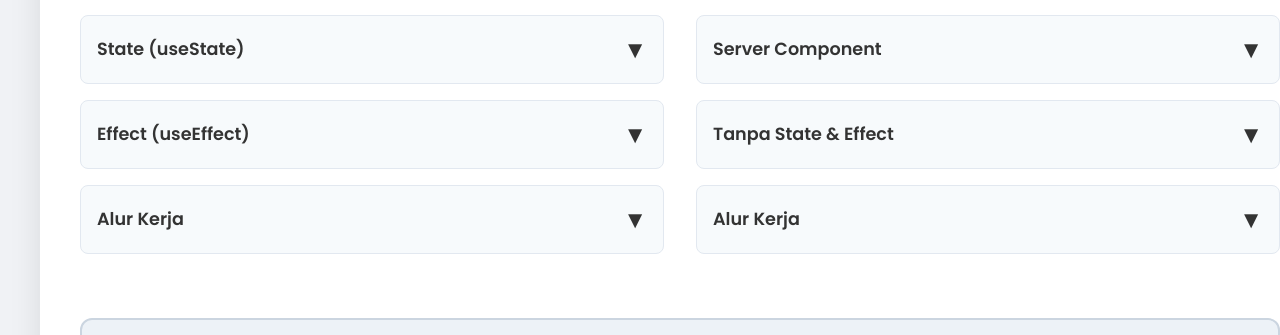
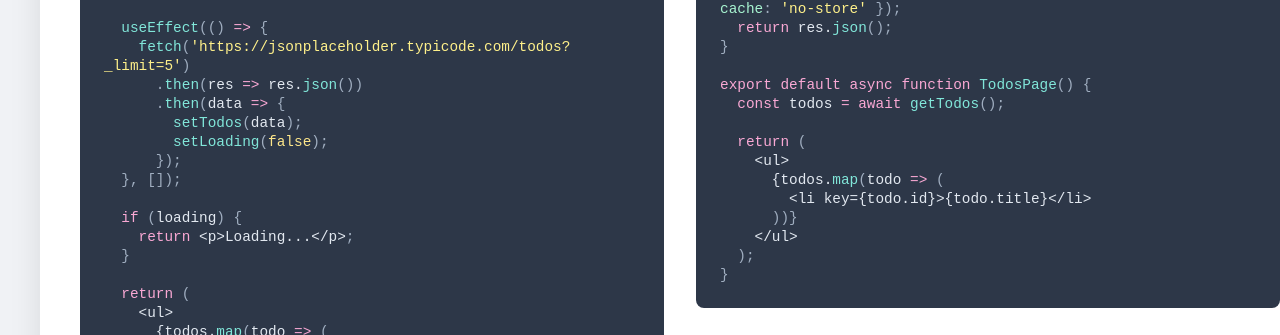
Before and after one commit to rickyprayasa/Web-experimental, a plain HTML site: page Index.html in a window 1280 px wide. Shown: the part 581-916 px from the top of the page. Drawn offline with Linux system fonts and the light colour scheme.

Commit message:
Update Index.html

```diff
--- a/Index.html
+++ b/Index.html
@@ -68,17 +68,21 @@
             overflow-x: auto;
             font-family: 'Fira Code', monospace;
             font-size: 0.9rem;
+            white-space: pre-wrap;
+            word-wrap: break-word;
         }
 
-        .token.comment { color: #a0aec0; }
-        .token.keyword { color: #f9a8d4; }
-        .token.function { color: #81e6d9; }
-        .token.punctuation { color: #a0aec0; }
-        .token.tag { color: #f9a8d4; }
-        .token.attr-name { color: #a7f3d0; }
-        .token.attr-value { color: #fef08a; }
-        .token.operator { color: #f9a8d4; }
-        .token.constant { color: #fde68a; }
+        .token-comment { color: #a0aec0; }
+        .token-keyword { color: #f9a8d4; }
+        .token-function { color: #81e6d9; }
+        .token-punctuation { color: #a0aec0; }
+        .token-tag { color: #f9a8d4; }
+        .token-attr-name { color: #a7f3d0; }
+        .token-attr-value { color: #fef08a; }
+        .token-operator { color: #f9a8d4; }
+        .token-constant { color: #fde68a; }
+        .token-plain-text { color: #e2e8f0; }
+
 
         .feature-card {
             background: #f7fafc;
@@ -159,7 +163,34 @@
             <p>Kode ini berjalan sepenuhnya di browser pengguna (client-side).</p>
 
             <h3>Contoh Kode</h3>
-            <pre><code class="language-jsx"></code></pre>
+            <pre><code><span class="token-keyword">import</span> <span class="token-plain-text">React, { useState, useEffect }</span> <span class="token-keyword">from</span> <span class="token-attr-value">'react'</span><span class="token-punctuation">;</span>
+
+<span class="token-keyword">function</span> <span class="token-function">TodoList</span><span class="token-punctuation">() {</span>
+  <span class="token-keyword">const</span> <span class="token-plain-text">[todos, setTodos]</span> <span class="token-operator">=</span> <span class="token-function">useState</span><span class="token-punctuation">([]);</span>
+  <span class="token-keyword">const</span> <span class="token-plain-text">[loading, setLoading]</span> <span class="token-operator">=</span> <span class="token-function">useState</span><span class="token-punctuation">(</span><span class="token-constant">true</span><span class="token-punctuation">);</span>
+
+  <span class="token-function">useEffect</span><span class="token-punctuation">(()</span> <span class="token-operator">=></span> <span class="token-punctuation">{</span>
+    <span class="token-function">fetch</span><span class="token-punctuation">(</span><span class="token-attr-value">'https://jsonplaceholder.typicode.com/todos?_limit=5'</span><span class="token-punctuation">)</span>
+      <span class="token-punctuation">.</span><span class="token-function">then</span><span class="token-punctuation">(</span><span class="token-plain-text">res</span> <span class="token-operator">=></span> <span class="token-plain-text">res.</span><span class="token-function">json</span><span class="token-punctuation">())</span>
+      <span class="token-punctuation">.</span><span class="token-function">then</span><span class="token-punctuation">(</span><span class="token-plain-text">data</span> <span class="token-operator">=></span> <span class="token-punctuation">{</span>
+        <span class="token-function">setTodos</span><span class="token-punctuation">(</span><span class="token-plain-text">data</span><span class="token-punctuation">);</span>
+        <span class="token-function">setLoading</span><span class="token-punctuation">(</span><span class="token-constant">false</span><span class="token-punctuation">);</span>
+      <span class="token-punctuation">});</span>
+  <span class="token-punctuation">}, []);</span>
+
+  <span class="token-keyword">if</span> <span class="token-punctuation">(</span><span class="token-plain-text">loading</span><span class="token-punctuation">) {</span>
+    <span class="token-keyword">return</span> <span class="token-plain-text">&lt;p&gt;Loading...&lt;/p&gt;</span><span class="token-punctuation">;</span>
+  <span class="token-punctuation">}</span>
+
+  <span class="token-keyword">return</span> <span class="token-punctuation">(</span>
+    <span class="token-plain-text">&lt;ul&gt;</span>
+      <span class="token-plain-text">{todos.</span><span class="token-function">map</span><span class="token-punctuation">(</span><span class="token-plain-text">todo</span> <span class="token-operator">=></span> <span class="token-punctuation">(</span>
+        <span class="token-plain-text">&lt;li key={todo.id}&gt;{todo.title}&lt;/li&gt;</span>
+      <span class="token-punctuation">))}</span>
+    <span class="token-plain-text">&lt;/ul&gt;</span>
+  <span class="token-punctuation">);</span>
+<span class="token-punctuation">}</span>
+</code></pre>
 
             <h3>Bedah Kode</h3>
             <div class="feature-card" onclick="toggleCard(this)">
@@ -202,7 +233,25 @@
             <p>Kode ini (secara default) berjalan di server, bukan di browser.</p>
 
             <h3>Contoh Kode</h3>
-            <pre><code class="language-jsx"></code></pre>
+            <pre><code><span class="token-comment">// app/todos/page.js (di Next.js App Router)</span>
+
+<span class="token-keyword">async</span> <span class="token-keyword">function</span> <span class="token-function">getTodos</span><span class="token-punctuation">() {</span>
+  <span class="token-keyword">const</span> <span class="token-plain-text">res</span> <span class="token-operator">=</span> <span class="token-keyword">await</span> <span class="token-function">fetch</span><span class="token-punctuation">(</span><span class="token-attr-value">'https://jsonplaceholder.typicode.com/todos?_limit=5'</span><span class="token-punctuation">, {</span> <span class="token-attr-name">cache</span><span class="token-punctuation">:</span> <span class="token-attr-value">'no-store'</span> <span class="token-punctuation">});</span>
+  <span class="token-keyword">return</span> <span class="token-plain-text">res.</span><span class="token-function">json</span><span class="token-punctuation">();</span>
+<span class="token-punctuation">}</span>
+
+<span class="token-keyword">export</span> <span class="token-keyword">default</span> <span class="token-keyword">async</span> <span class="token-keyword">function</span> <span class="token-function">TodosPage</span><span class="token-punctuation">() {</span>
+  <span class="token-keyword">const</span> <span class="token-plain-text">todos</span> <span class="token-operator">=</span> <span class="token-keyword">await</span> <span class="token-function">getTodos</span><span class="token-punctuation">();</span>
+
+  <span class="token-keyword">return</span> <span class="token-punctuation">(</span>
+    <span class="token-plain-text">&lt;ul&gt;</span>
+      <span class="token-plain-text">{todos.</span><span class="token-function">map</span><span class="token-punctuation">(</span><span class="token-plain-text">todo</span> <span class="token-operator">=></span> <span class="token-punctuation">(</span>
+        <span class="token-plain-text">&lt;li key={todo.id}&gt;{todo.title}&lt;/li&gt;</span>
+      <span class="token-punctuation">))}</span>
+    <span class="token-plain-text">&lt;/ul&gt;</span>
+  <span class="token-punctuation">);</span>
+<span class="token-punctuation">}</span>
+</code></pre>
 
             <h3>Bedah Kode</h3>
             <div class="feature-card" onclick="toggleCard(this)">
```
